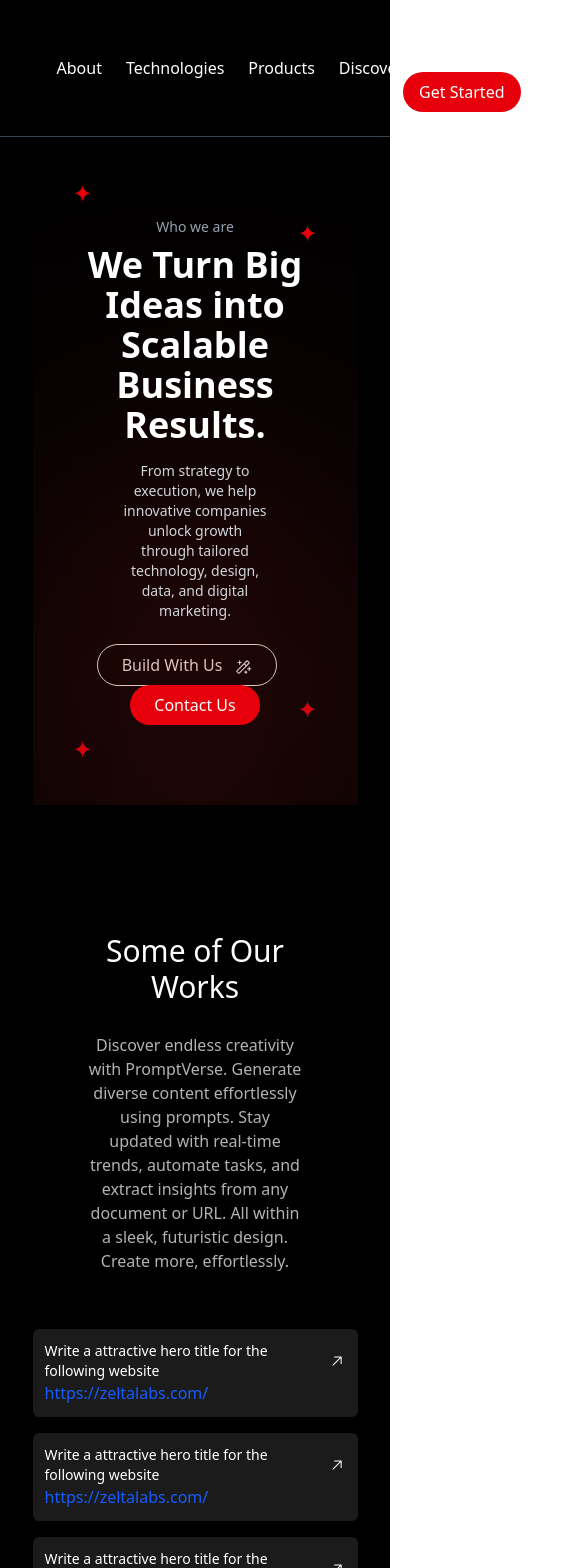
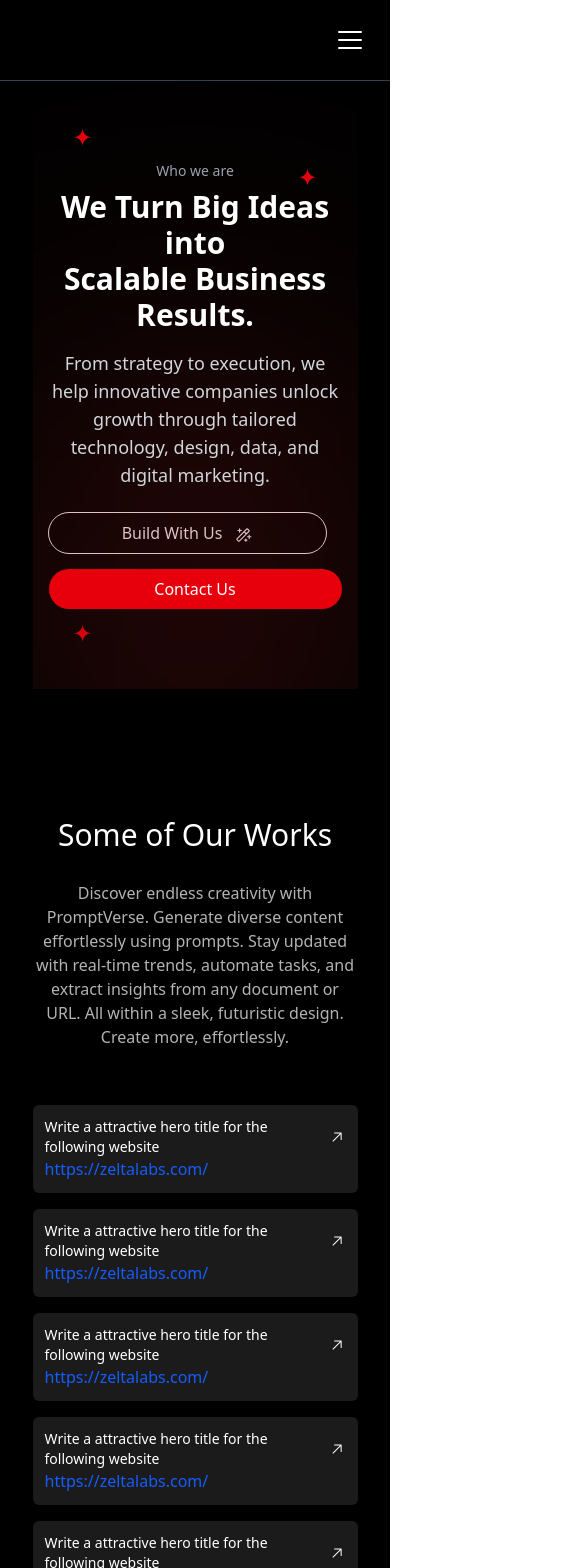
Before and after one commit to xpathedge-project/landing-page, a React (Vite) app: page / in a window 390 px wide. Shown: the top 1568 px of the page, 572 px wide, since content can reach past the window. Built offline with nearby package versions, Linux system fonts and the light colour scheme.

Commit message:
add page responsiveness

```diff
--- a/src/components/Hero.tsx
+++ b/src/components/Hero.tsx
@@ -17,14 +17,14 @@ const Hero = () => {
       </div>
       <div className="relative z-10">
         <p className="text-sm text-gray-400 mb-2">Who we are</p>
-        <h1 className="text-4xl md:text-6xl font-bold mb-4">
+        <h1 className="text-3xl md:text-6xl font-bold mb-4">
           We Turn Big Ideas into <br /> Scalable Business <br /> Results.
         </h1>
-        <p className="text-sm text-gray-300 mb-6 w-3/6 text-center mx-auto">
+        <p className="md:text-sm text-gray-300 mb-6 md:w-3/6 w-full text-lg text-center mx-auto">
           From strategy to execution, we help innovative companies unlock growth
           through tailored technology, design, data, and digital marketing.
         </p>
-        <div className="space-x-4">
+        <div className="space-x-4 flex justify-center gap-y-4 flex-col md:block">
           <button className="bg-transparent outline outline-[#dfc2c2] text-[#dfc2c2] px-6 py-2 rounded-full hover:bg-gray-200 hover:text-black cursor-pointer">
             <p className="inline pr-3">Build With Us</p>
             <MagicWandIcon size={18} className="inline" />
--- a/src/components/HomeBody.tsx
+++ b/src/components/HomeBody.tsx
@@ -12,7 +12,7 @@ const HomeBody = () => {
     <>
       {/* Some of our works */}
       <section className="mt-32">
-        <div className="w-4/6 mx-auto mb-14">
+        <div className="md:w-4/6 w-full mx-auto mb-14">
           <p className="text-3xl text-center mb-7">Some of Our Works</p>
           <p className="text-center text-[#ffffffb3]">
             Discover endless creativity with PromptVerse. Generate diverse
@@ -39,7 +39,7 @@ const HomeBody = () => {
 
       {/* Our leading product */}
       <section className="mt-32">
-        <div className="w-4/6 mx-auto mb-14">
+        <div className="md:w-4/6 w-full mx-auto mb-14">
           <p className="text-3xl text-center mb-7">Our Leading Product</p>
           <p className="text-center text-[#ffffffb3]">
             Discover endless creativity with PromptVerse. Generate diverse
@@ -66,7 +66,7 @@ const HomeBody = () => {
 
       {/* And More Magic */}
       <section className="mt-32">
-        <div className="w-4/6 mx-auto mb-14">
+        <div className="md:w-4/6 w-full mx-auto mb-14">
           <p className="text-3xl text-center mb-7">And More Magic</p>
           <p className="text-center text-[#ffffffb3]">
             Discover endless creativity with PromptVerse. Generate diverse
@@ -77,8 +77,8 @@ const HomeBody = () => {
           </p>
         </div>
 
-        <div className="w-5/6 mx-auto mt-24">
-          <div className="grid grid-cols-2 gap-x-3">
+        <div className="md:w-5/6 w-full mx-auto md:mt-24">
+          <div className="grid md:grid-cols-2 grid-cols-1 gap-y-3 md:gap-x-3">
             <div>
               <img src={Column} alt="Column" />
             </div>
@@ -94,7 +94,7 @@ const HomeBody = () => {
 
       {/* This is what our clients are saying */}
       <section className="mt-32">
-        <div className="w-4/6 mx-auto mb-14">
+        <div className="md:w-4/6 w-full mx-auto mb-14">
           <p className="text-3xl text-center mb-7">
             This is What Our Clients Are Saying
           </p>
@@ -107,7 +107,7 @@ const HomeBody = () => {
           </p>
         </div>
 
-        <div className="w-5/6 mx-auto mt-24 grid grid-cols-2 gap-x-2 bg-[#0E0E0E] p-10 rounded-sm">
+        <div className="md:w-5/6 w-full mx-auto mt-24 md:grid md:grid-cols-2 flex flex-col gap-y-6 md:gap-x-2 bg-[#0E0E0E] md:p-10 p-4 rounded-sm">
           <div>
             <p className="text-3xl mb-10">
               Enhance Your Projects with Ultra-Realistic AI Voices
@@ -162,7 +162,7 @@ const HomeBody = () => {
           </p>
           <hr className="border-gray-500" />
 
-          <div className="grid grid-cols-3 gap-x-10 mt-10 gap-y-7">
+          <div className="md:grid md:grid-cols-3 gap-x-10 mt-10 gap-y-7 flex flex-wrap">
             <div>
               <p className="mb-3">Product Design</p>
               <p className="text-[#828282]">
@@ -216,7 +216,7 @@ const HomeBody = () => {
 
       {/* CTA */}
       <section className="mt-32 text-center mb-32">
-        <div className="w-5/6 mx-auto mb-14 bg-[#0E0E0E] p-20 relative overflow-hidden">
+        <div className="md:w-5/6 w-full mx-auto mb-14 bg-[#0E0E0E] p-20 relative overflow-hidden">
           <div className="absolute inset-auto flex place-content-center top-0 right-0">
             <div className="bg-white blur-[130px] rounded-full h-36 w-36" />
           </div>
@@ -225,7 +225,8 @@ const HomeBody = () => {
             Xpathedge.
           </p>
           <button className="bg-white text-black px-6 py-2 rounded-full hover:bg-[#f0f0f0] cursor-pointer">
-            Book A Consultation Call
+            Book A <span className="hidden md:inline">Consultation</span>
+            Call
           </button>
         </div>
       </section>
--- a/src/components/Navbar.tsx
+++ b/src/components/Navbar.tsx
@@ -1,7 +1,10 @@
+import { ListIcon } from '@phosphor-icons/react';
+
 const Navbar = () => {
   return (
-    <nav className="flex justify-between items-center p-6 bg-black text-white mx-auto w-10/12">
-      <div className="space-x-6">
+    <nav className="p-6 bg-black text-white">
+      <div className="hidden md:flex mx-auto w-10/12 justify-between items-center">
+        <div className="space-x-6 ">
           <a href="#about" className="hover:text-red-500">
             About
           </a>
@@ -29,6 +32,11 @@ const Navbar = () => {
             Get Started
           </button>
         </div>
+      </div>
+
+      <div className="md:hidden flex items-center justify-end w-full">
+        <ListIcon size={32} />
+      </div>
     </nav>
   );
 };
```
Lines whose indentation alone changed are shown as unchanged.
